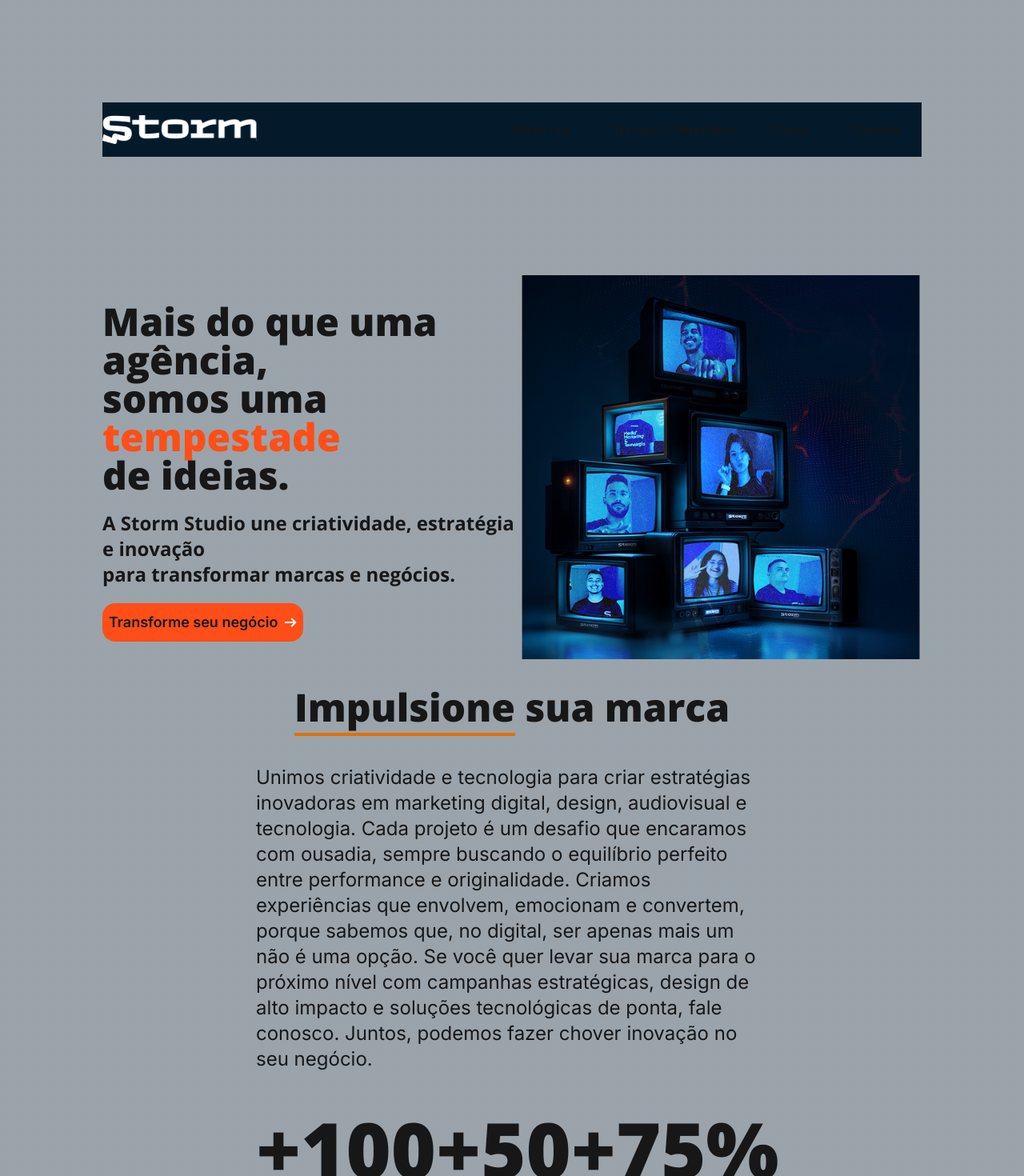
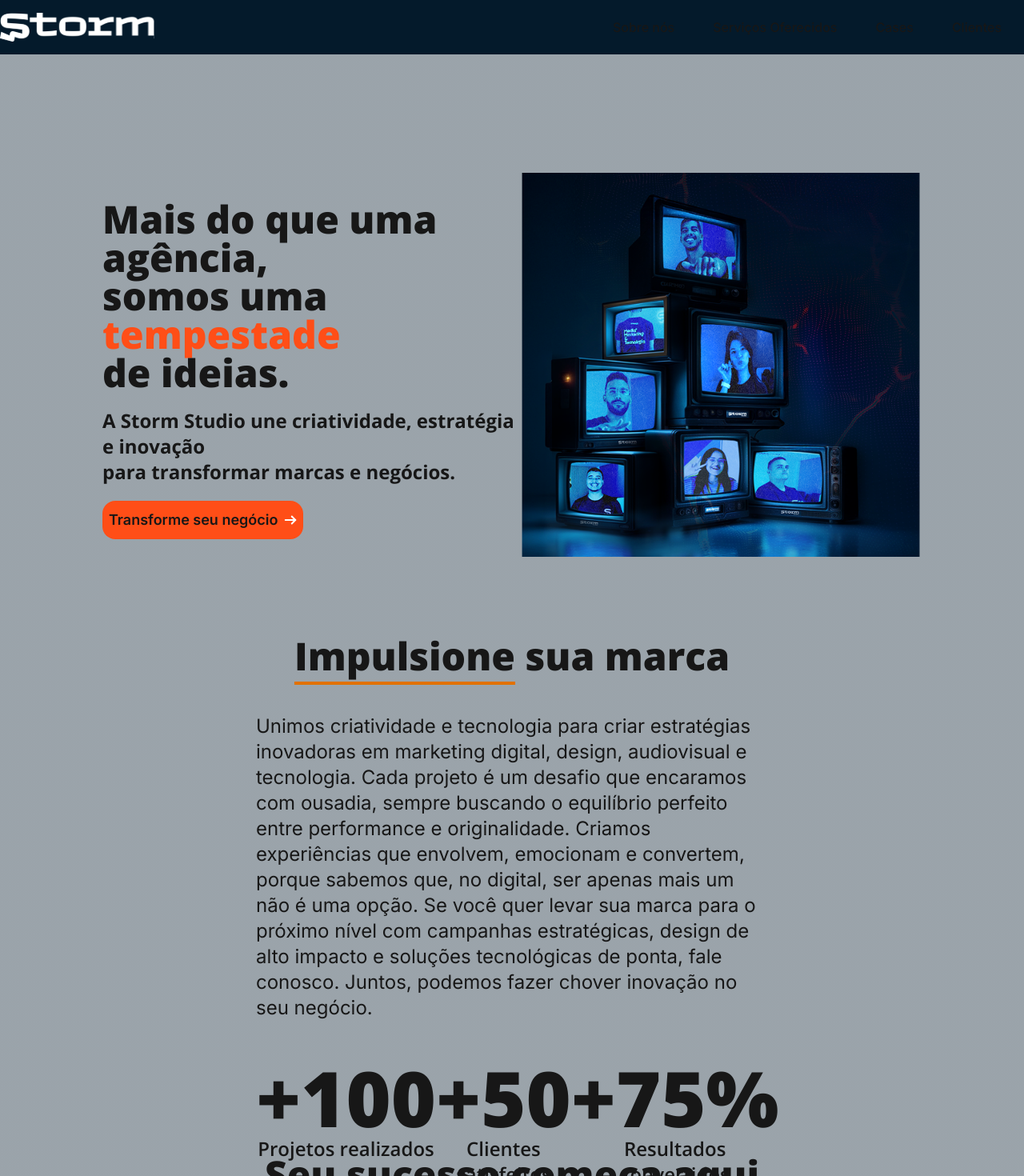
Before and after one commit to Eduardo123Andrade/storm, a Next.js app: page / in a window 1280 px wide. Shown: the top 1470 px of the page at 80% size. Built offline with nearby package versions, Linux system fonts and the light colour scheme.

Commit message:
fix padding

```diff
--- a/src/app/_components/AboutUs.tsx
+++ b/src/app/_components/AboutUs.tsx
@@ -20,7 +20,7 @@ export const AboutUs = forwardRef<HTMLElement>((_props, ref) => {
   return (
     <Section
       ref={ref}
-      className="flex justify-center flex-col text-center gap-12 px-48 2xl:px-40"
+      className="flex justify-center flex-col text-center gap-12 px-80 2xl:px-40 pt-32"
     >
       <h1
         className={`${openSans.className} text-5xl 2xl:text-7xl font-extrabold`}
--- a/src/app/_components/Intro.tsx
+++ b/src/app/_components/Intro.tsx
@@ -19,7 +19,10 @@ export const Intro = forwardRef<HTMLElement>((_, ref) => {
   }
 
   return (
-    <Section ref={ref} className="overflow-hidden flex flex-col justify-end">
+    <Section
+      ref={ref}
+      className="overflow-hidden flex flex-col justify-end px-32 pt-32"
+    >
       <section className="flex justify-between items-center ">
         <div className="flex flex-col gap-5 2xl:gap-10">
           <div>
--- a/src/app/page.tsx
+++ b/src/app/page.tsx
@@ -1,6 +1,6 @@
 "use client"
-import { useEffect, useRef } from "react"
-import { Intro, Header, AboutUs, Services } from "./_components"
+import { useRef } from "react"
+import { AboutUs, Carousel, Header, Intro, Services } from "./_components"
 
 const scrollTo = (refElement: HTMLElement) => {
   const navbar = document.querySelector("nav")
@@ -20,7 +20,6 @@ export default function Home() {
 
   const onPressAboutUs = () => {
     if (ref1.current) {
-      console.log("??")
       scrollTo(ref1.current)
     }
   }
@@ -38,13 +37,15 @@ export default function Home() {
   }
 
   return (
-    <div className="px-32 pt-32 bg-gradient-to-b from-test1 from-70% via-test2 via-95% to-test1 to-100%">
+    // <div className="px-32 pt-32 bg-gradient-to-b from-test1 from-70% via-test2 via-95% to-test1 to-100%">
+    <div className="bg-gradient-to-b from-test1 from-70% via-test2 via-95% to-test1 to-100%">
       <Header refs={[onPressAboutUs, onPressServices, onPressCases]} />
       <div className="gap-12 flex flex-col">
         <Intro ref={ref1} />
         <AboutUs ref={ref2} />
         <Services ref={ref3} />
       </div>
+      <Carousel />
     </div>
   )
 }
```
